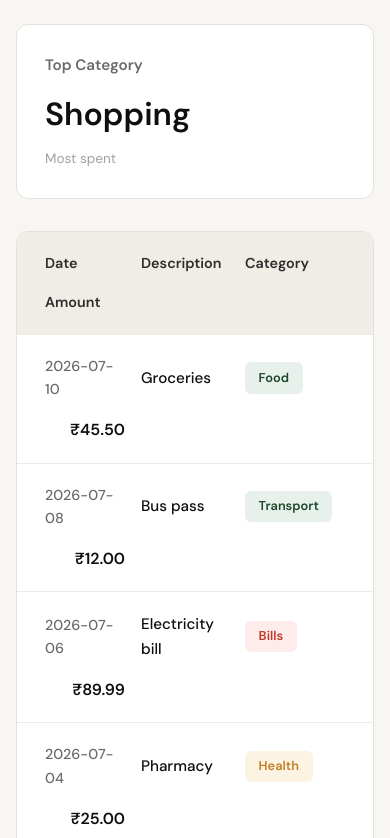
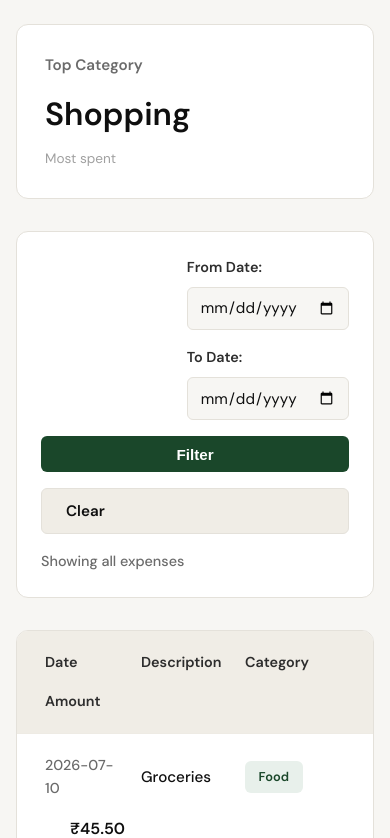
Before and after one commit to Vksharma-72/expense_tracker, a Flask app: page /profile in a window 390 px wide. Shown: the part 781-1619 px from the top of the page. Run offline with Flask 3, Linux system fonts and the light colour scheme; the visitor is signed in with stand-in values (Sample User, id 1); data comes from the database, SQL or seed files in the repository.

Commit message:
Step 6: Add date filter for profile page
- Add filtered database helpers: get_user_expenses_filtered(), get_expense_summary_filtered(), get_category_breakdown_filtered()
- Modify /profile route to accept date_from and date_to query parameters
- Validate dates (YYYY-MM-DD format) and recalculate all stats based on filtered data
- Add date filter form to profile.html with from/to date inputs and clear button
- Add CSS styling for filter form and responsive mobile layout
- Filter status displayed above transaction history

All filtering uses parameterized queries with proper date range logic (inclusive >=, <=).
Stats, transaction count, and category breakdown all update based on filtered data.

Co-Authored-By: Claude Haiku 4.5 <noreply@anthropic.com>

```diff
--- a/app.py
+++ b/app.py
@@ -5,7 +5,7 @@ from datetime import datetime
 from flask import Flask, render_template, request, redirect, url_for, session
 from werkzeug.security import generate_password_hash, check_password_hash
 
-from database.db import get_db, init_db, seed_db, get_user_by_email, get_user_by_id, create_user, get_user_expenses, get_expense_summary, get_category_breakdown
+from database.db import get_db, init_db, seed_db, get_user_by_email, get_user_by_id, create_user, get_user_expenses, get_expense_summary, get_category_breakdown, get_user_expenses_filtered, get_expense_summary_filtered, get_category_breakdown_filtered
 
 app = Flask(__name__)
 app.secret_key = os.environ.get("SECRET_KEY", "dev-secret-key")
@@ -124,16 +124,63 @@ def get_category_breakdown_context(user_id):
     return {"categories": breakdown}
 
 
+def validate_date(date_str):
+    if not date_str:
+        return None
+    try:
+        datetime.strptime(date_str, "%Y-%m-%d")
+        return date_str
+    except ValueError:
+        return None
+
+
 @app.route("/profile")
 def profile():
     if not session.get("user_id"):
         return redirect(url_for("login"))
 
     user_id = session["user_id"]
-    ctx = {}
-    ctx.update(get_transaction_history_context(user_id))
-    ctx.update(get_summary_stats_context(user_id))
-    ctx.update(get_category_breakdown_context(user_id))
+    date_from = request.args.get("date_from", "").strip()
+    date_to = request.args.get("date_to", "").strip()
+
+    date_from = validate_date(date_from) if date_from else None
+    date_to = validate_date(date_to) if date_to else None
+
+    if date_from and date_to and date_from > date_to:
+        date_from = None
+        date_to = None
+
+    transactions = get_user_expenses_filtered(user_id, date_from, date_to)
+    summary = get_expense_summary_filtered(user_id, date_from, date_to)
+    categories = get_category_breakdown_filtered(user_id, date_from, date_to)
+
+    user = get_user_by_id(user_id)
+    if user and user["created_at"]:
+        created = datetime.strptime(user["created_at"], "%Y-%m-%d %H:%M:%S")
+        member_since = created.strftime("%B %Y")
+    else:
+        member_since = "Unknown"
+
+    filter_active = date_from is not None or date_to is not None
+    if filter_active:
+        from_str = datetime.strptime(date_from, "%Y-%m-%d").strftime("%b %d, %Y") if date_from else "start"
+        to_str = datetime.strptime(date_to, "%Y-%m-%d").strftime("%b %d, %Y") if date_to else "end"
+        filter_display = f"Showing expenses from {from_str} to {to_str}"
+    else:
+        filter_display = "Showing all expenses"
+
+    ctx = {
+        "transactions": transactions,
+        "total_spent": summary["total_spent"],
+        "transaction_count": summary["transaction_count"],
+        "top_category": summary["top_category"],
+        "categories": categories,
+        "member_since": member_since,
+        "date_from": date_from,
+        "date_to": date_to,
+        "filter_active": filter_active,
+        "filter_display": filter_display,
+    }
     return render_template("profile.html", **ctx)
 
 
--- a/database/db.py
+++ b/database/db.py
@@ -109,6 +109,80 @@ def get_category_breakdown(user_id):
     return {row["category"]: row["total"] for row in rows}
 
 
+def get_user_expenses_filtered(user_id, date_from=None, date_to=None):
+    conn = get_db()
+    query = "SELECT * FROM expenses WHERE user_id = ?"
+    params = [user_id]
+
+    if date_from:
+        query += " AND date >= ?"
+        params.append(date_from)
+    if date_to:
+        query += " AND date <= ?"
+        params.append(date_to)
+
+    query += " ORDER BY date DESC"
+    expenses = conn.execute(query, params).fetchall()
+    conn.close()
+    return expenses
+
+
+def get_expense_summary_filtered(user_id, date_from=None, date_to=None):
+    conn = get_db()
+    query = "SELECT SUM(amount), COUNT(*) FROM expenses WHERE user_id = ?"
+    params = [user_id]
+
+    if date_from:
+        query += " AND date >= ?"
+        params.append(date_from)
+    if date_to:
+        query += " AND date <= ?"
+        params.append(date_to)
+
+    result = conn.execute(query, params).fetchone()
+    total_spent = result[0] if result[0] is not None else 0.0
+    transaction_count = result[1]
+
+    query_category = "SELECT category, SUM(amount) as total FROM expenses WHERE user_id = ?"
+    params_category = [user_id]
+
+    if date_from:
+        query_category += " AND date >= ?"
+        params_category.append(date_from)
+    if date_to:
+        query_category += " AND date <= ?"
+        params_category.append(date_to)
+
+    query_category += " GROUP BY category ORDER BY total DESC LIMIT 1"
+    top_row = conn.execute(query_category, params_category).fetchone()
+    top_category = top_row["category"] if top_row else None
+
+    conn.close()
+    return {
+        "total_spent": total_spent,
+        "transaction_count": transaction_count,
+        "top_category": top_category,
+    }
+
+
+def get_category_breakdown_filtered(user_id, date_from=None, date_to=None):
+    conn = get_db()
+    query = "SELECT category, SUM(amount) as total FROM expenses WHERE user_id = ?"
+    params = [user_id]
+
+    if date_from:
+        query += " AND date >= ?"
+        params.append(date_from)
+    if date_to:
+        query += " AND date <= ?"
+        params.append(date_to)
+
+    query += " GROUP BY category"
+    rows = conn.execute(query, params).fetchall()
+    conn.close()
+    return {row["category"]: row["total"] for row in rows}
+
+
 def seed_db():
     conn = get_db()
     existing = conn.execute("SELECT COUNT(*) FROM users").fetchone()[0]
--- a/static/css/profile.css
+++ b/static/css/profile.css
@@ -97,6 +97,97 @@
 .stat-meta {
     font-size: 0.85rem;
     color: var(--ink-faint);
+}
+
+/* ------------------------------------------------------------------ */
+/* Date Filter                                                         */
+/* ------------------------------------------------------------------ */
+
+.date-filter-section {
+    background: var(--paper-card);
+    border: 1px solid var(--border);
+    border-radius: var(--radius-md);
+    padding: 1.5rem;
+}
+
+.date-filter-form {
+    margin-bottom: 1rem;
+}
+
+.filter-inputs {
+    display: flex;
+    flex-wrap: wrap;
+    gap: 1rem;
+    align-items: flex-end;
+}
+
+.filter-group {
+    display: flex;
+    flex-direction: column;
+    gap: 0.5rem;
+}
+
+.filter-group label {
+    font-size: 0.9rem;
+    font-weight: 600;
+    color: var(--ink-soft);
+}
+
+.filter-group input[type="date"] {
+    padding: 0.6rem 0.75rem;
+    border: 1px solid var(--border);
+    border-radius: var(--radius-sm);
+    font-size: 0.95rem;
+    background: var(--paper);
+    color: var(--ink);
+    font-family: inherit;
+    min-width: 160px;
+}
+
+.filter-group input[type="date"]:focus {
+    outline: none;
+    border-color: var(--accent);
+    box-shadow: 0 0 0 3px var(--accent-light);
+}
+
+.btn-filter {
+    padding: 0.6rem 1.5rem;
+    background: var(--accent);
+    color: white;
+    border: none;
+    border-radius: var(--radius-sm);
+    font-size: 0.95rem;
+    font-weight: 600;
+    cursor: pointer;
+    transition: background 0.2s ease;
+}
+
+.btn-filter:hover {
+    background: var(--accent-dark);
+}
+
+.btn-clear-filter {
+    padding: 0.6rem 1.5rem;
+    background: var(--paper-warm);
+    color: var(--ink);
+    border: 1px solid var(--border);
+    border-radius: var(--radius-sm);
+    font-size: 0.95rem;
+    font-weight: 600;
+    cursor: pointer;
+    text-decoration: none;
+    display: inline-block;
+    transition: background 0.2s ease;
+}
+
+.btn-clear-filter:hover {
+    background: var(--border-soft);
+}
+
+.filter-status {
+    font-size: 0.9rem;
+    color: var(--ink-muted);
+    font-weight: 500;
 }
 
 /* ------------------------------------------------------------------ */
@@ -309,4 +400,17 @@
     .category-breakdown {
         padding: 1.5rem;
     }
+
+    .filter-inputs {
+        flex-direction: column;
+    }
+
+    .filter-group input[type="date"] {
+        width: 100%;
+    }
+
+    .btn-filter,
+    .btn-clear-filter {
+        width: 100%;
+    }
 }
--- a/templates/profile.html
+++ b/templates/profile.html
@@ -45,6 +45,25 @@
         </div>
     </div>
 
+    <!-- Date Filter -->
+    <div class="date-filter-section">
+        <form method="GET" class="date-filter-form">
+            <div class="filter-inputs">
+                <div class="filter-group">
+                    <label for="date_from">From Date:</label>
+                    <input type="date" name="date_from" id="date_from" value="{{ date_from or '' }}">
+                </div>
+                <div class="filter-group">
+                    <label for="date_to">To Date:</label>
+                    <input type="date" name="date_to" id="date_to" value="{{ date_to or '' }}">
+                </div>
+                <button type="submit" class="btn-filter">Filter</button>
+                <a href="{{ url_for('profile') }}" class="btn-clear-filter">Clear</a>
+            </div>
+        </form>
+        <div class="filter-status">{{ filter_display }}</div>
+    </div>
+
     <!-- Transaction History Table -->
     <div class="transaction-history">
         <div class="transaction-header">
```
Also changed, not shown: .claude/plans/06-date-filter.md (added), .claude/specs/06-date-filter-profile.md (added).
